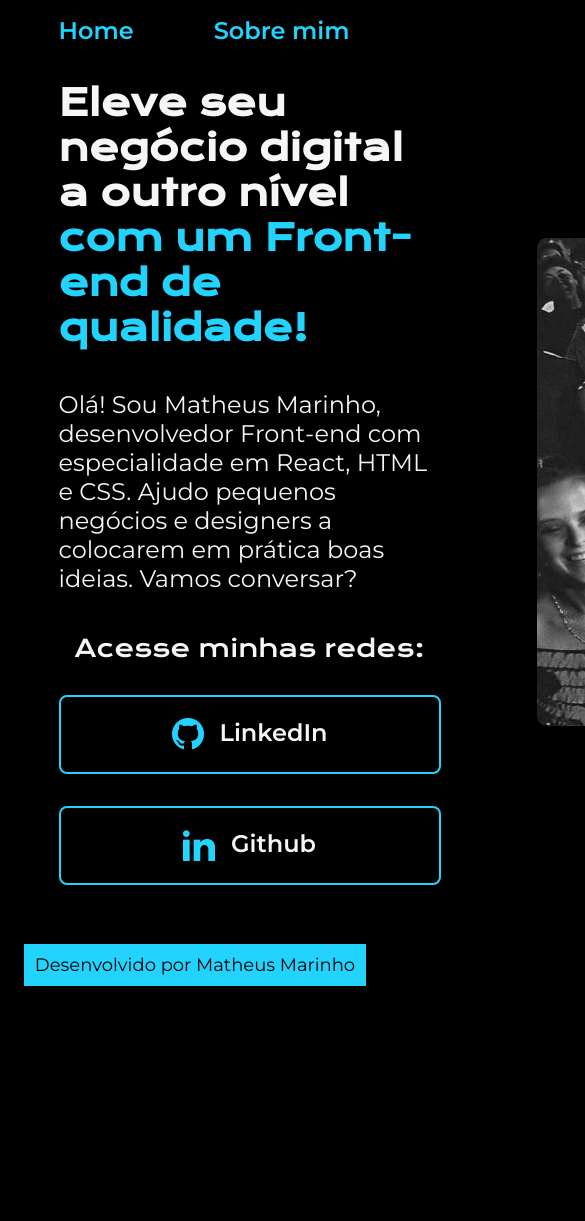
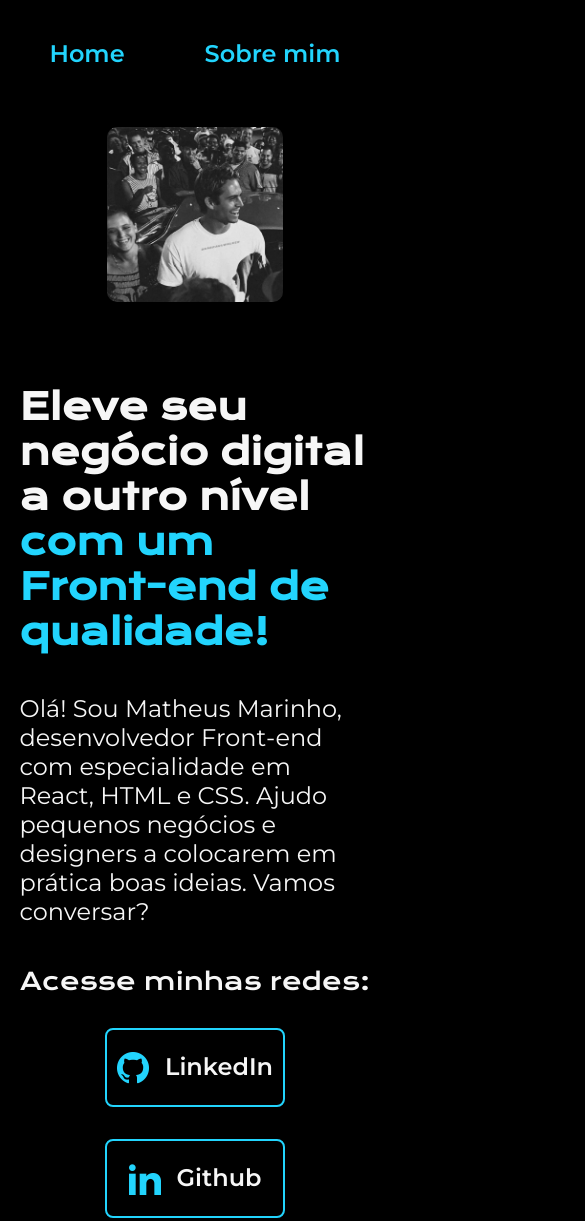
Before and after one commit to m9tzin/example-portfolio-html, a plain HTML site: page index.html in a window 390 px wide. Shown: the top 1221 px of the page, 585 px wide, since content can reach past the window. Before the commit the page ends 1010 px from the top, so only its background shows below. Drawn offline with nearby package versions, Linux system fonts and the light colour scheme.

Commit message:
add responsive features

```diff
--- a/index.html
+++ b/index.html
@@ -32,11 +32,11 @@
         <div class="apresentacao__links">
           <h2 class="titulo__links">Acesse minhas redes:</h2>
           <a
-            class="apresentacao__links__link"
+            class="apresentacao__links__navegacao"
             href="https://www.linkedin.com/in/matheusmrno/"
             ><img src="assets/github.png" alt="github icon" /> LinkedIn</a
           >
-          <a class="apresentacao__links__link" href="https://github.com/m9tzin"
+          <a class="apresentacao__links__navegacao" href="https://github.com/m9tzin"
             ><img src="assets/linkedin.png" alt="linkedin icon" /> Github</a
           >
         </div>
--- a/styles/style.css
+++ b/styles/style.css
@@ -1,14 +1,13 @@
 @import url("https://fonts.googleapis.com/css2?family=Krona+One&family=Montserrat:wght@400;600&display=swap");
 
-:root{
+:root {
   --cor-primaria: #000000;
   --cor-secundaria: #f6f6f6;
-  --cor-terciaria: #22D4FD;
+  --cor-terciaria: #22d4fd;
 
   --fonte-primaria: "Krona One", sans-serif;
   --fonte-secundaria: "Montserrat", sans-serif;
 }
-
 
 * {
   margin: 0;
@@ -21,10 +20,10 @@ body {
   color: var(--cor-secundaria);
 }
 
-.cabecalho{
-  padding: 4% 0 0 15%;
+.cabecalho {
+  padding: 2% 0 0 15%;
 }
-.cabecalho__menu{
+.cabecalho__menu {
   display: flex;
   gap: 80px;
 }
@@ -36,7 +35,7 @@ body {
   text-decoration: none;
 }
 
-.cabecalho__menu__link:hover{
+.cabecalho__menu__link:hover {
   color: #272727;
 }
 
@@ -49,29 +48,29 @@ body {
   align-items: center;
   justify-content: space-between;
   padding: 9% 15%;
-  gap: 96px;
+  gap: 82px;
 }
 
 .apresentacao__conteudo {
-  width: 615px;
+  width: 50%;
   display: flex;
   flex-direction: column;
   gap: 40px;
 }
 
 .apresentacao__conteudo__titulo {
-  font-size: 36px;
+  font-size: 2.25rem;
   font-family: var(--fonte-primaria);
 }
 
 .apresentacao__conteudo__texto {
-  font-size: 24px;
+  font-size: 1.5rem;
   font-family: var(--fonte-secundaria);
 }
 
 .img_profile {
   border-radius: 10px;
-  width: 488px;
+  width: 50%;
 }
 
 .apresentacao__links {
@@ -84,21 +83,21 @@ body {
 
 .titulo__links {
   font-family: var(--fonte-primaria);
-  font-size: 24px;
+  font-size: 1.5rem;
   font-weight: 400;
 }
 
-.apresentacao__links__link {
+.apresentacao__links__navegacao {
   display: flex;
   justify-content: center;
   gap: 16px;
   border: 2px solid var(--cor-terciaria);
-  width: 378px;
+  width: 50%;
   text-align: center;
   font-family: var(--fonte-secundaria);
   font-weight: 600;
   border-radius: 8px;
-  font-size: 24px;
+  font-size: 1.5rem;
   padding: 21.5px 0;
   text-decoration: none;
   color: var(--cor-secundaria);
@@ -113,9 +112,27 @@ body {
   text-align: center;
   color: var(--cor-primaria);
   background-color: var(--cor-terciaria);
-  margin: 24px;
+  margin: 24px 0 0 0;
   font-family: var(--fonte-secundaria);
-  font-size: 18px;
+  font-size: 1.125rem;
   font-weight: 400;
   padding: 10px 0;
 }
+
+@media (max-width: 1220px) {
+  .cabecalho {
+    padding: 10%;
+  }
+
+  .cabecalho__menu {
+    justify-content: center;
+  }
+
+  .apresentacao {
+    flex-direction: column-reverse;
+    padding: 5%;
+  }
+  .apresentacao__conteudo{
+    width: auto;
+  }
+}
```
Also changed, not shown: about.html (+1 -1 lines).
